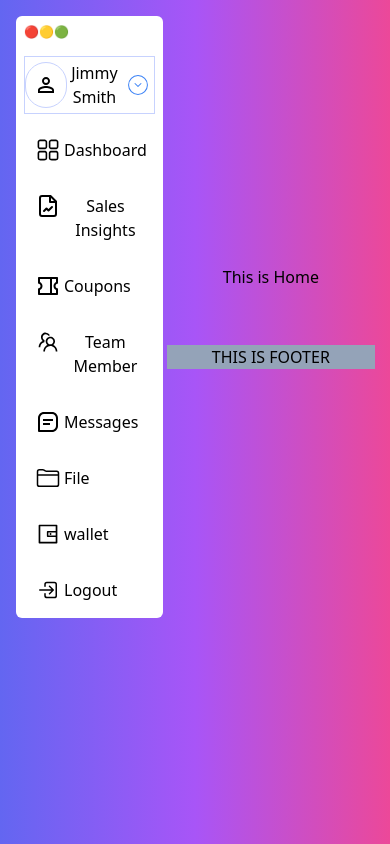
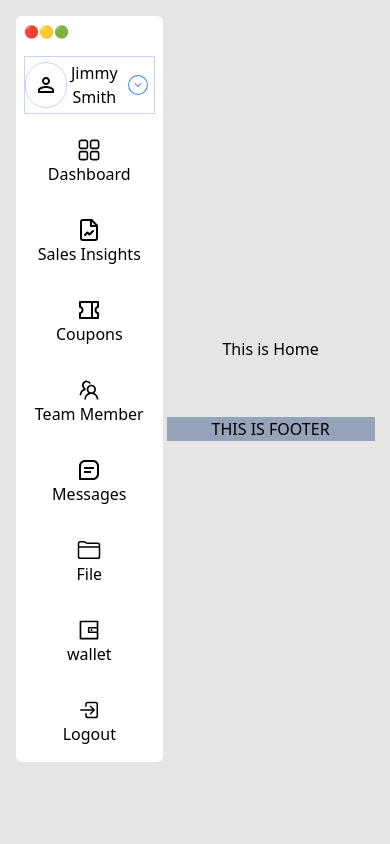
Before and after one commit to ItsBahare/nav-route, a React (Vite) app: page / in a window 390 px wide. Built offline with nearby package versions, Linux system fonts and the light colour scheme.

Commit message:
responsive nav

```diff
--- a/index.html
+++ b/index.html
@@ -6,7 +6,7 @@
     <meta name="viewport" content="width=device-width, initial-scale=1.0" />
     <title>Vite + React</title>
   </head>
-  <body class='bg-gradient-to-r from-indigo-500 via-purple-500 to-pink-500 h-full p-4 md:p-8 text-center mx-auto max-w-screen-xl'>
+  <body class='bg-stone-200 h-full p-4 md:p-8 text-center mx-auto max-w-screen-xl'>
     <div id="root"></div>
     <script type="module" src="/src/main.jsx"></script>
   </body>
--- a/src/components/Navbar.jsx
+++ b/src/components/Navbar.jsx
@@ -40,14 +40,14 @@ function Navbar() {
       <div>
         <Link
           to="/Dashboard"
-          className="p-4 flex hover:bg-indigo-500 hover:bg-opacity-25 hover:text-blue-500">
+          className=" p-4 sm:flex-row flex flex-col items-center  hover:bg-indigo-500 hover:bg-opacity-25 hover:text-blue-500">
           <span className="mx-1">
             <RxDashboard className="w-6 h-6" />
           </span>
           <span className={` ${isOpen ? "hidden" : "font-medium"}`}>Dashboard</span>
         </Link>
         <Link
-          className="p-4 flex hover:bg-indigo-500 hover:bg-opacity-25 hover:text-blue-500"
+          className="p-4 flex sm:flex-row  flex-col items-center hover:bg-indigo-500 hover:bg-opacity-25 hover:text-blue-500"
           to="Sales">
           <span className="mx-1">
             <LuFileLineChart className="w-6 h-6" />
@@ -55,7 +55,7 @@ function Navbar() {
           <span className={`${isOpen ? "hidden" : "font-medium"}`}>Sales Insights</span>
         </Link>
         <Link
-          className="p-4 flex hover:bg-indigo-500 hover:bg-opacity-25 hover:text-blue-500"
+          className="p-4 sm:flex-row  flex-col items-center flex hover:bg-indigo-500 hover:bg-opacity-25 hover:text-blue-500"
           to="/Coupons">
           <span className="mx-1">
             <RiCoupon2Line className="w-6 h-6" />
@@ -63,7 +63,7 @@ function Navbar() {
           <span className={`${isOpen ? "hidden" : "font-medium"}`}>Coupons</span>
         </Link>
         <Link
-          className="p-4 flex hover:bg-indigo-500 hover:bg-opacity-25 hover:text-blue-500"
+          className="p-4 sm:flex-row flex flex-col items-center hover:bg-indigo-500 hover:bg-opacity-25 hover:text-blue-500"
           to="/TeamMember">
           <span className="mx-1">
             <AiOutlineTeam className="w-6 h-6" />
@@ -71,7 +71,7 @@ function Navbar() {
           <span className={`${isOpen ? "hidden" : "font-medium"}`}>Team Member</span>
         </Link>
         <Link
-          className="p-4 flex hover:bg-indigo-500 hover:bg-opacity-25 hover:text-blue-500"
+          className="p-4 sm:flex-row flex flex-col items-center hover:bg-indigo-500 hover:bg-opacity-25 hover:text-blue-500"
           to="/Messages">
           <span className="mx-1">
             <BiMessageSquareDetail className="w-6 h-6" />
@@ -79,7 +79,7 @@ function Navbar() {
           <span className={`${isOpen ? "hidden" : "font-medium"}`}>Messages</span>
         </Link>
         <Link
-          className="p-4 flex hover:bg-indigo-500 hover:bg-opacity-25 hover:text-blue-500"
+          className="p-4 sm:flex-row flex flex-col items-center hover:bg-indigo-500 hover:bg-opacity-25 hover:text-blue-500"
           to="/File">
           <span className="mx-1">
             <IoFolderOutline className="w-6 h-6" />
@@ -87,7 +87,7 @@ function Navbar() {
           <span className={`${isOpen ? "hidden" : "font-medium"}`}>File</span>
         </Link>
         <Link
-          className="p-4 flex hover:bg-indigo-500 hover:bg-opacity-25 hover:text-blue-500"
+          className="p-4 sm:flex-row flex flex-col items-center hover:bg-indigo-500 hover:bg-opacity-25 hover:text-blue-500"
           to="/wallet">
           <span className="mx-1">
             <AiOutlineWallet className="w-6 h-6" />
@@ -95,7 +95,7 @@ function Navbar() {
           <span className={`${isOpen ? "hidden" : "font-medium"}`}>wallet</span>
         </Link>
         <Link
-          className="p-4 flex hover:bg-indigo-500 hover:bg-opacity-25 hover:text-blue-500"
+          className="p-4 sm:flex-row flex flex-col items-center hover:bg-indigo-500 hover:bg-opacity-25 hover:text-blue-500"
           to="/">
           <span className="mx-1">
             <IoLogInOutline className="w-6 h-6" />
```
Also changed, not shown: public/build/tailwind.css.
